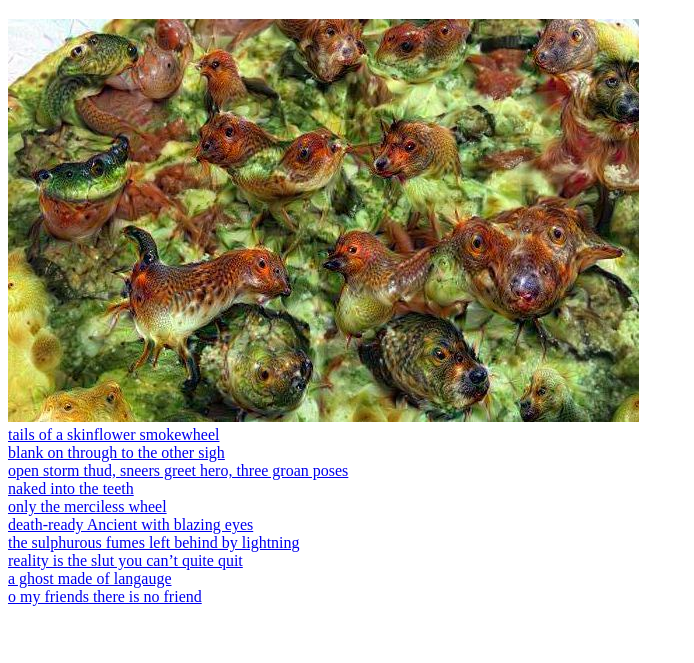
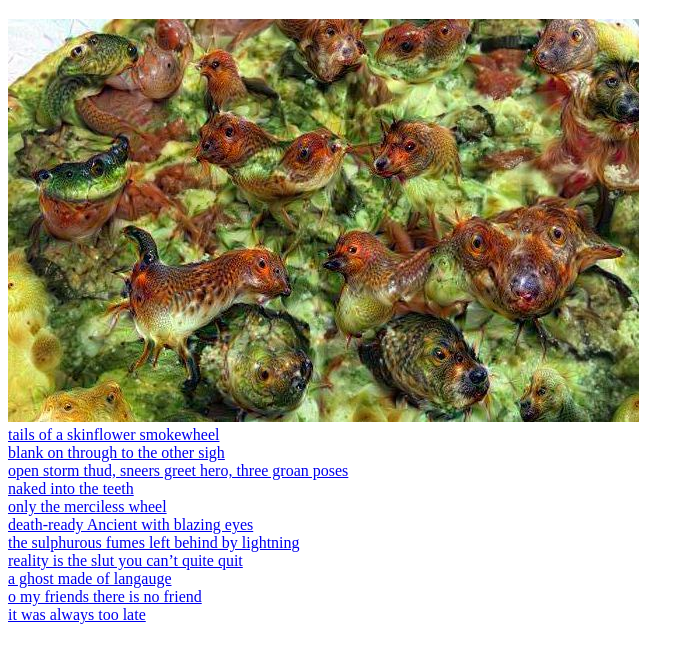
Before and after one commit to fil0s0fi/green_river, a plain HTML site: page index.html in a window 1280 px wide. Shown: the part 79-742 px from the top of the page, without its empty margins (0-694 px from the left). Drawn offline with Linux system fonts and the light colour scheme.

Commit message:
Update index.html

```diff
--- a/index.html
+++ b/index.html
@@ -12,4 +12,5 @@
     <a href="green_river_11_27.pdf">reality is the slut you can’t quite quit</a><br>
     <a href="green_river_11_28.pdf">a ghost made of langauge</a><br>
     <a href="12-5-23 copy.pdf">o my friends there is no friend</a><br>
+    <a href="kleiss.pdf">it was always too late</a><br>
 </html>
```
